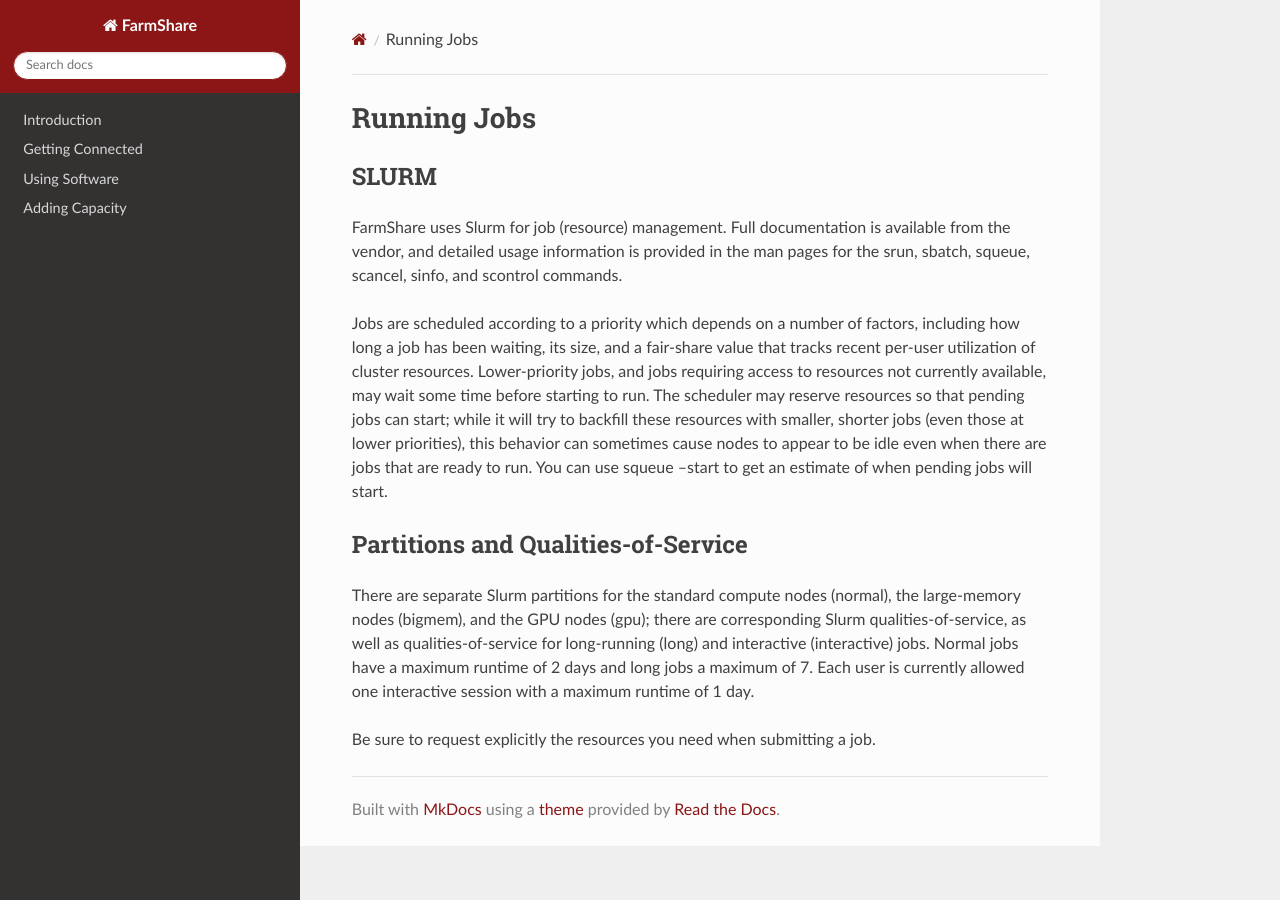
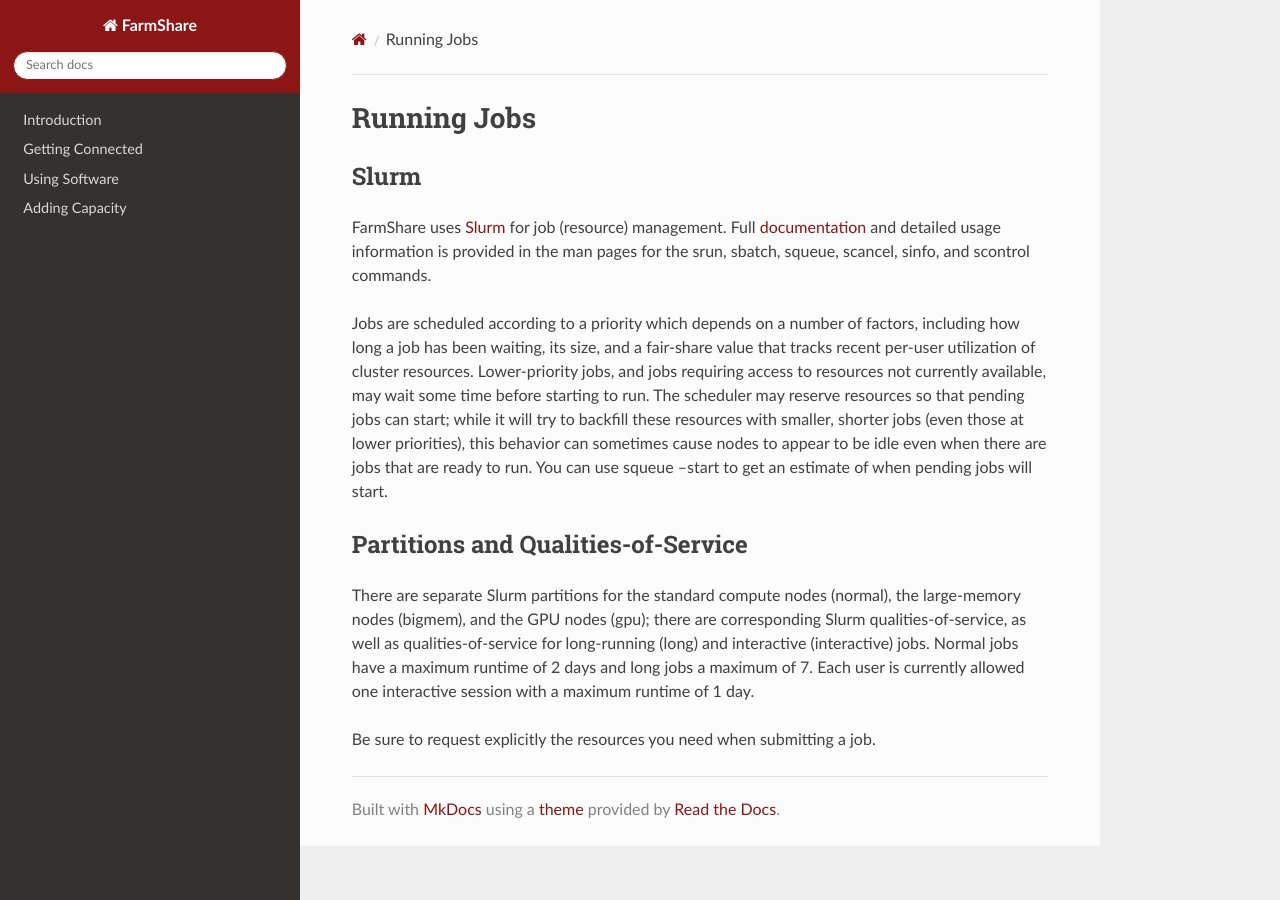
Before and after one commit to stanford-rc/farmshare-docs, an MkDocs documentation site: the page built from docs/slurm.md, in a window 1280 px wide. Built offline with MkDocs 1.6.1, drawn with Linux system fonts in a browser that asks for light colours; nearby versions of some CDN libraries.

Commit message:
Update slurm.md

```diff
--- a/docs/slurm.md
+++ b/docs/slurm.md
@@ -1,8 +1,8 @@
 # Running Jobs
 
-## SLURM
+## Slurm
 
-FarmShare uses Slurm for job (resource) management. Full documentation is available from the vendor, and detailed usage information is provided in the man pages for the srun, sbatch, squeue, scancel, sinfo, and scontrol commands.
+FarmShare uses [Slurm](https://slurm.schedmd.com/) for job (resource) management. Full [documentation](https://slurm.schedmd.com/documentation.html) and detailed usage information is provided in the man pages for the srun, sbatch, squeue, scancel, sinfo, and scontrol commands.
 
 Jobs are scheduled according to a priority which depends on a number of factors, including how long a job has been waiting, its size, and a fair-share value that tracks recent per-user utilization of cluster resources. Lower-priority jobs, and jobs requiring access to resources not currently available, may wait some time before starting to run. The scheduler may reserve resources so that pending jobs can start; while it will try to backfill these resources with smaller, shorter jobs (even those at lower priorities), this behavior can sometimes cause nodes to appear to be idle even when there are jobs that are ready to run. You can use squeue --start to get an estimate of when pending jobs will start.
 
```
